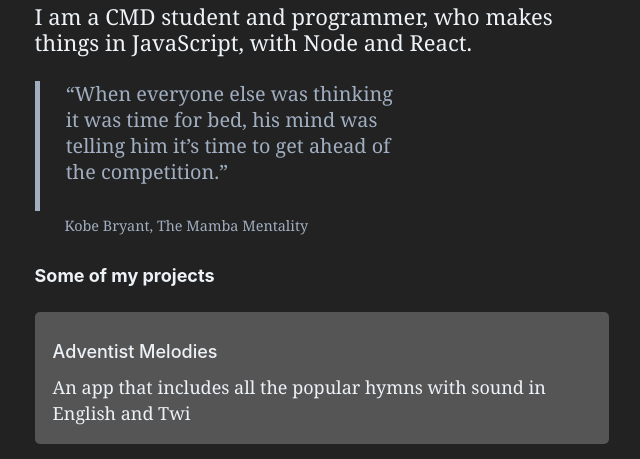
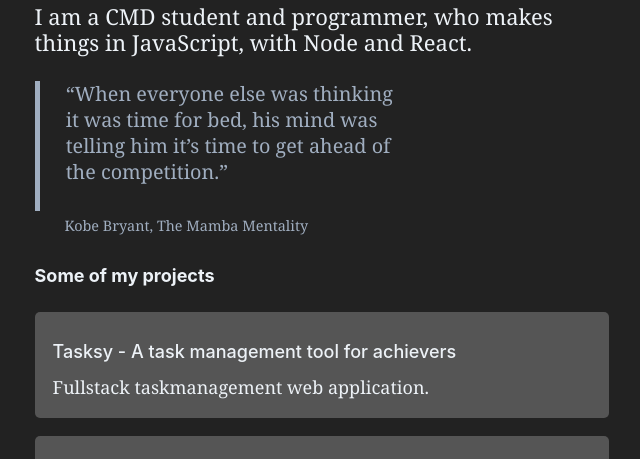
Before and after one commit to bbawuah/personal-blogpage, a Gatsby site: page / in a window 1280 px wide. Shown: the part 280-739 px from the top of the page, without its empty margins (318-958 px from the left). Built offline with nearby package versions, Linux system fonts and the light colour scheme; Gatsby itself is replaced by a stand-in of ours; some packages are replaced by stand-ins of ours.

```diff
--- a/src/components/Project/Projects.tsx
+++ b/src/components/Project/Projects.tsx
@@ -2,23 +2,9 @@
 import { ProjectListItem } from '../ProjectListItem/ProjectListItem'
 import projectsListStyle from './Project.module.scss'
 
-export const Projects: React.FC = () => {
-  const isIOS = /iPad|iPhone|iPod/.test(navigator.userAgent) && !window.MSStream
-  return (
+export const Projects: React.FC = () => (
   <div className={projectsListStyle.list}>
     <h4>Some of my projects</h4>
-      <ProjectListItem
-        url={`${
-          isIOS
-            ? 'https://apps.apple.com/in/app/adventist-melodies/id1530974313?ls=1'
-            : 'https://play.google.com/store/apps/details?id=com.brianbawuah.adventistmelodies'
-        }`}
-        cls={projectsListStyle.listItem}
-        title={'Adventist Melodies'}
-        desc={
-          'An app that includes all the popular hymns with sound in English and Twi'
-        }
-      />
     <ProjectListItem
       url={'https://www.tasksy.work/'}
       cls={projectsListStyle.listItem}
@@ -49,4 +35,3 @@
     />
   </div>
 )
-}
```
Lines whose indentation alone changed are shown as unchanged.
